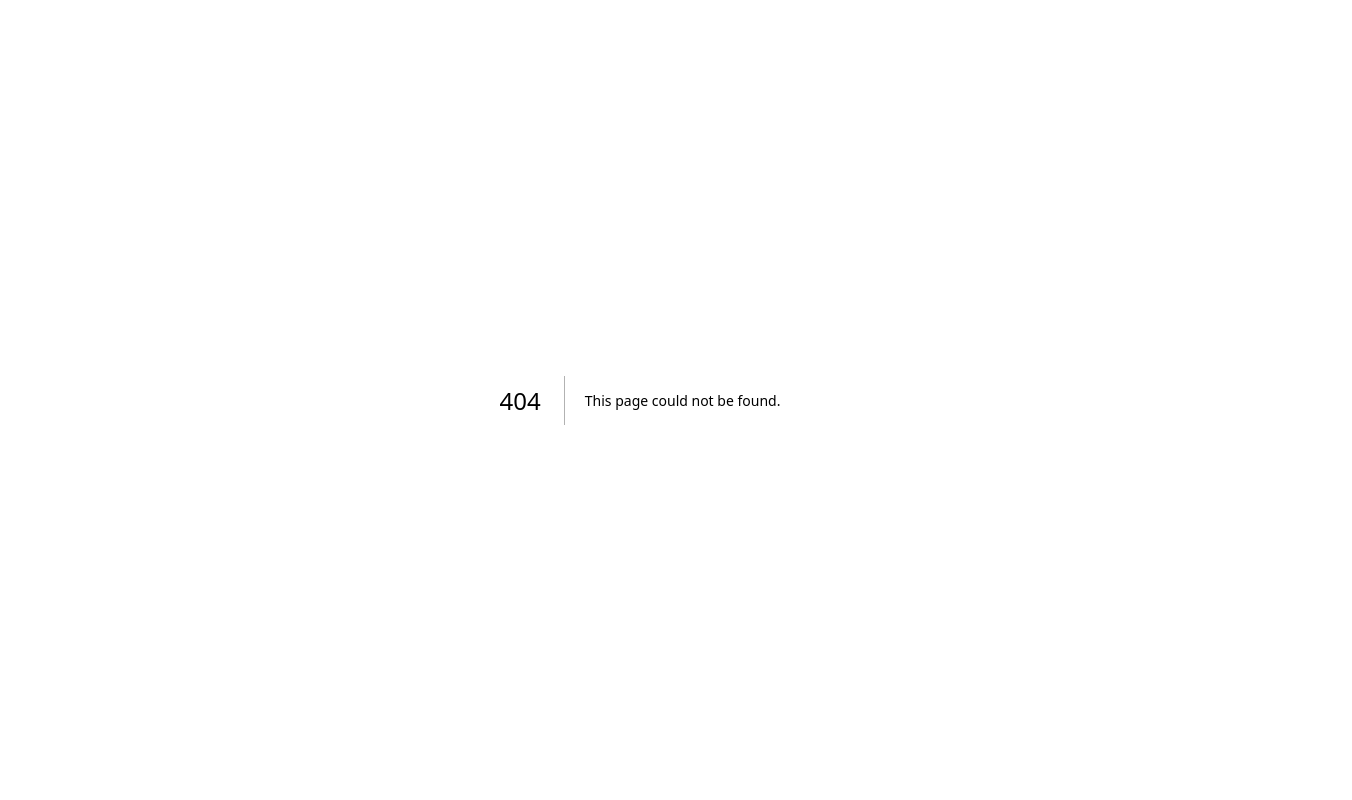
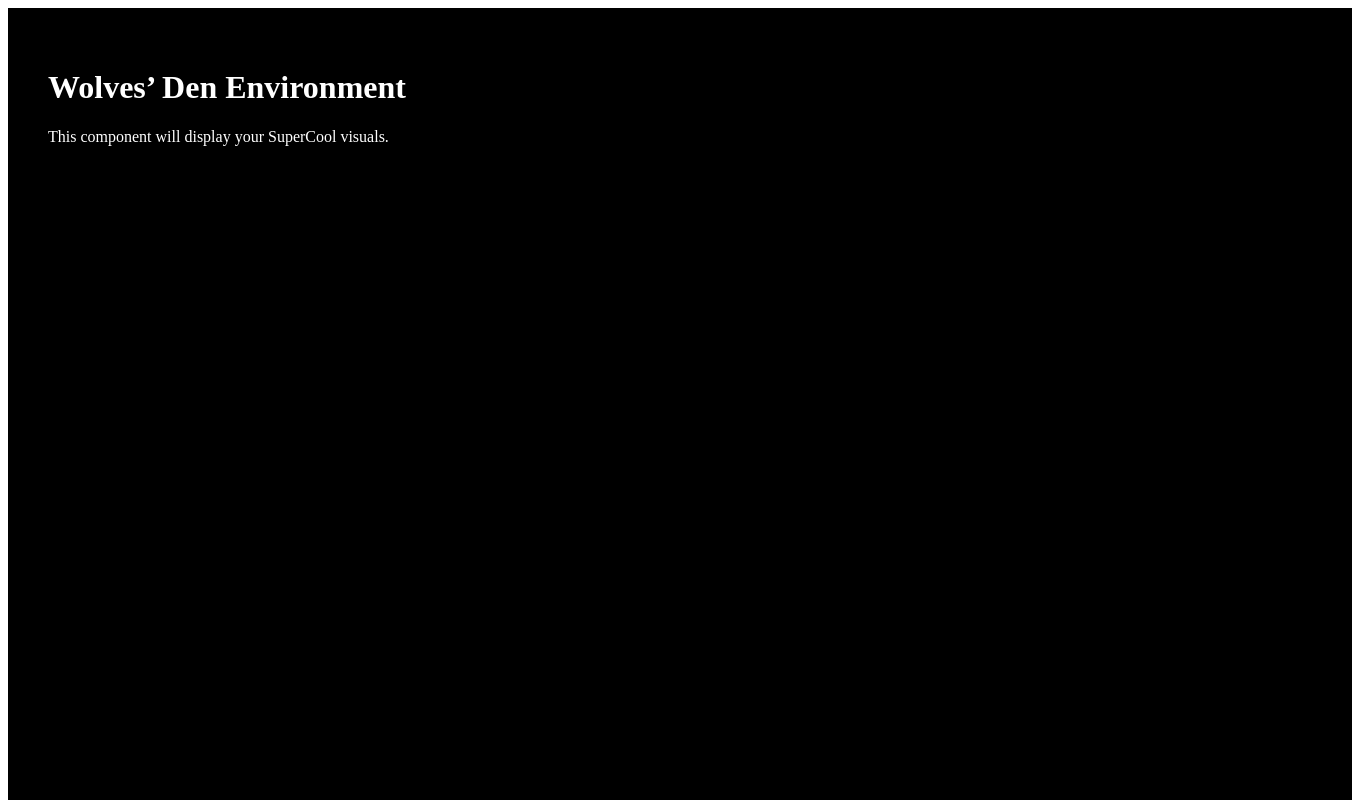
Before and after one commit to BlackKing1111/WolfieVerse-Studio-project, a Next.js app: page /marketplace/marketplace/WolvesDen in a window 1280 px wide. Before the commit this address had no page. Shown: the top 800 px of the page, 1352 px wide, since content can reach past the window. Built offline with nearby package versions, Linux system fonts and the light colour scheme.

Commit message:
Create WolvesDen component for marketplace

```diff
--- /dev/null
+++ b/pages/marketplace/marketplace/WolvesDen.jsx
@@ -0,0 +1,18 @@
+export default function WolvesDen({ children }) {
+  return (
+    <div style={{
+      width: "100%",
+      minHeight: "100vh",
+      backgroundColor: "#000",
+      color: "#fff",
+      padding: 40
+    }}>
+      <h1>Wolves’ Den Environment</h1>
+      <p>This component will display your SuperCool visuals.</p>
+
+      <div style={{ marginTop: 40 }}>
+        {children}
+      </div>
+    </div>
+  );
+}
```
